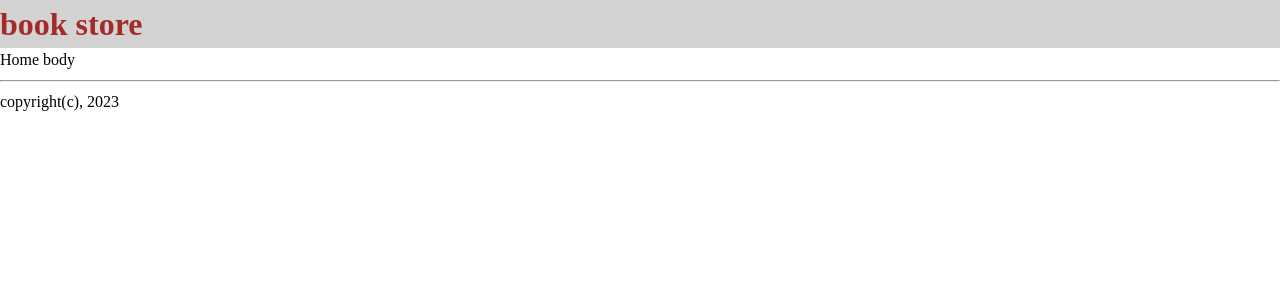
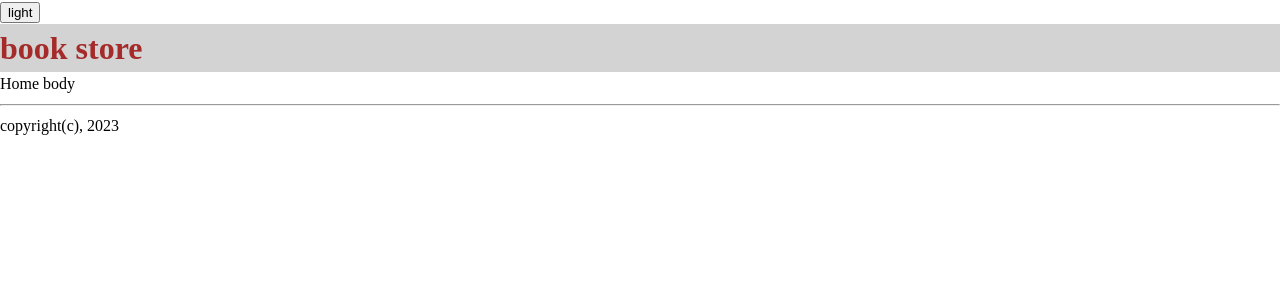
Before and after one commit to SungHyun627/bookstore-front, a React (Create React App) app: page / in a window 1280 px wide. Shown: the top 300 px of the page. Built offline with nearby package versions, Linux system fonts and the light colour scheme.

Commit message:
feat: bookstore의 globalStyle, theme를 설정하는 ThemeProvider 구현

```diff
--- a/src/App.tsx
+++ b/src/App.tsx
@@ -2,18 +2,19 @@
 import Home from './pages/Home';
 import { GlobalStyle } from './styles/global';
 import { ThemeProvider } from 'styled-components';
-import { light } from './styles/theme';
+import { ThemeName, getTheme } from './styles/theme';
+import ThemeSwitcher from './components/header/ThemeSwitcher';
+import { useContext, useState } from 'react';
+import { BookStoreThemeProvider, ThemeContext } from './context/themeContext';
 
 const App = () => {
   return (
-    <>
-      <ThemeProvider theme={light}>
-        <GlobalStyle themeName="light" />
-        <Layout>
-          <Home />
-        </Layout>
-      </ThemeProvider>
-    </>
+    <BookStoreThemeProvider>
+      <ThemeSwitcher />
+      <Layout>
+        <Home />
+      </Layout>
+    </BookStoreThemeProvider>
   );
 };
 
--- /dev/null
+++ b/src/components/header/ThemeSwitcher.tsx
@@ -0,0 +1,10 @@
+import { useContext } from 'react';
+import { ThemeContext } from '../../context/themeContext';
+
+const ThemeSwitcher = () => {
+  const { themeName, toggleTheme } = useContext(ThemeContext);
+
+  return <button onClick={toggleTheme}>{themeName}</button>;
+};
+
+export default ThemeSwitcher;
--- /dev/null
+++ b/src/context/themeContext.tsx
@@ -0,0 +1,42 @@
+import { createContext, useEffect, useState } from 'react';
+import { ThemeName, getTheme } from '../styles/theme';
+import { GlobalStyle } from '../styles/global';
+import { ThemeProvider } from 'styled-components';
+
+const DEFAULT_THEME_NAME = 'light';
+const THEME_LOCALSTORAGE_KEY = 'book_store_theme';
+
+interface State {
+  themeName: ThemeName;
+  toggleTheme: () => void;
+}
+
+export const state = {
+  themeName: 'light' as ThemeName,
+  toggleTheme: () => {},
+};
+
+export const ThemeContext = createContext<State>(state);
+
+export const BookStoreThemeProvider = ({ children }: { children: React.ReactNode }) => {
+  const [themeName, setThemeName] = useState<ThemeName>('light');
+
+  const toggleTheme = () => {
+    setThemeName(themeName === 'light' ? 'dark' : 'light');
+    localStorage.setItem(THEME_LOCALSTORAGE_KEY, themeName === 'light' ? 'dark' : 'light');
+  };
+
+  useEffect(() => {
+    const savedThemeName = localStorage.getItem(THEME_LOCALSTORAGE_KEY) as ThemeName;
+    setThemeName(savedThemeName || DEFAULT_THEME_NAME);
+  }, []);
+
+  return (
+    <ThemeContext.Provider value={{ themeName, toggleTheme }}>
+      <ThemeProvider theme={getTheme(themeName)}>
+        <GlobalStyle themeName={themeName} />
+        {children}
+      </ThemeProvider>
+    </ThemeContext.Provider>
+  );
+};
--- a/src/styles/global.ts
+++ b/src/styles/global.ts
@@ -10,6 +10,7 @@
   body {
     padding: 0%;
     margin: 0;
+    background-color: ${(props) => (props.themeName === 'light' ? 'white' : 'black')};
   }
 
   h1 {
--- a/src/styles/theme.ts
+++ b/src/styles/theme.ts
@@ -25,3 +25,12 @@
     third: 'darkgreen',
   },
 };
+
+export const getTheme = (themeName: ThemeName): Theme => {
+  switch (themeName) {
+    case 'light':
+      return light;
+    case 'dark':
+      return dark;
+  }
+};
```
